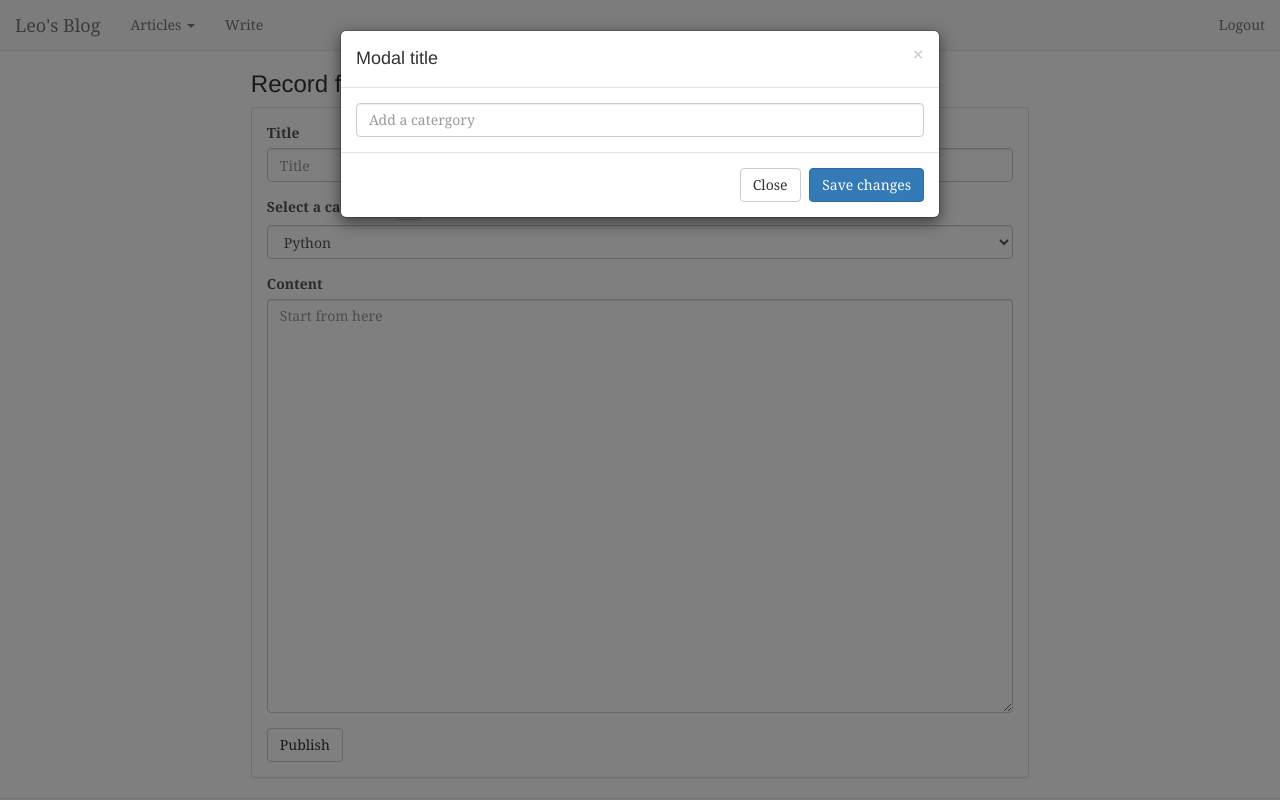
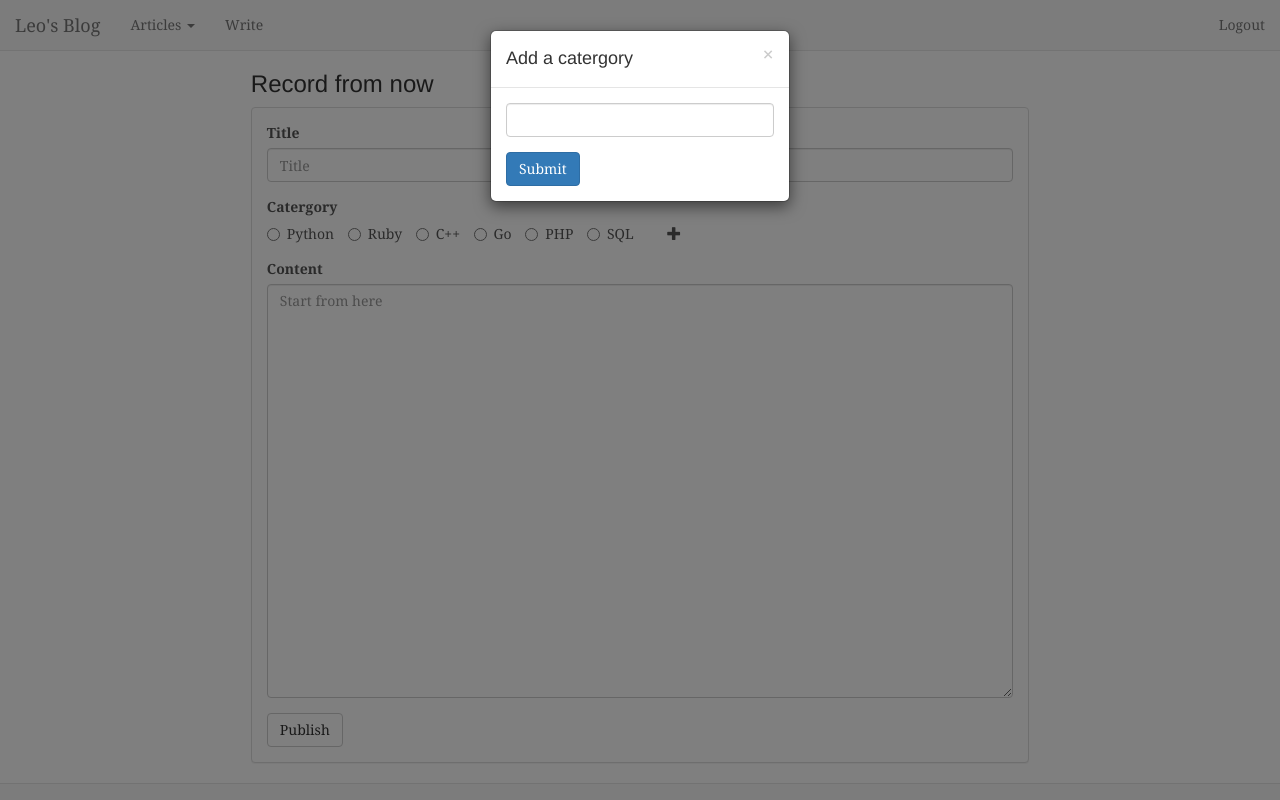
Before and after one commit to rookiebulls/flask-blog, a Flask app: page /write in a window 1280 px wide, after a click that opens the changed part. Run offline with Flask 2, Linux system fonts and the light colour scheme; a user stored in the database is signed in; data comes from the database, SQL or seed files in the repository; both versions use the stored data as it was after the commit; some libraries are stand-ins or nearby versions.

Commit message:
can add a catergory now

```diff
--- a/app.py
+++ b/app.py
@@ -5,6 +5,7 @@
 from flask.ext.sqlalchemy import SQLAlchemy
 from flask.ext.bootstrap import Bootstrap
 from flask.ext.login import LoginManager, login_user, logout_user, UserMixin, login_required
+from flask.ext.moment import Moment
 from werkzeug.security import generate_password_hash, check_password_hash
 from datetime import datetime
 
@@ -17,6 +18,7 @@
 
 db = SQLAlchemy(app)
 bootstrap = Bootstrap(app)
+moment = Moment(app)
 login_manager = LoginManager()
 login_manager.session_protection = 'strong'
 login_manager.init_app(app)
@@ -158,10 +160,13 @@
 		db.session.commit()
 		return redirect(url_for('home'))
     """
+    all_catergories = Catergory.query.all()
     if request.method == 'POST':
     	title = request.form['title']
     	article = request.form['article']
+    	# catergory_select = request.form['catergory']
     	catergory_select = request.form['catergory']
+
     	catergory_search = Catergory.query.filter_by(name=catergory_select).first()
     	if catergory_search:
 	    	db.session.add(Post(title=title, article=article, pub_date=datetime.utcnow(), catergory=catergory_search))
@@ -170,7 +175,19 @@
     	db.session.commit()
     	return redirect(url_for('home'))
 
-    return render_template('write.html')
+    return render_template('write.html', all_catergories=all_catergories)
+
+
+@app.route('/addcatergory', methods=['POST'])
+@login_required
+def add_catergory():
+	if request.method == 'POST':
+		name = request.form['catergory']
+		catergory = Catergory(name=name)
+		db.session.add(catergory)
+		db.session.commit()
+		return redirect(url_for('write'))
+
 
 
 @app.route('/article/<int:post_id>')
--- a/templates/layout.html
+++ b/templates/layout.html
@@ -1,10 +1,19 @@
 {% extends "bootstrap/base.html" %}
-{% block title %}Leo's Blog{% endblock %}
-{% block styles %}
-  {{super()}}
-     <link href="{{url_for('static', filename='css/blog.css')}}" rel="stylesheet">
+
+
+
+{% block title %}Leo's Blog{% endblock title%}
+{% block head %}
+{{super()}}
+
+    <link href="{{url_for('static', filename='css/blog.css')}}" rel="stylesheet">
     <link rel="shortcut icon" href="{{url_for('static', filename='images/favicon.ico')}}">
-{% endblock %}
+
+      {{ moment.include_jquery() }}
+      {{ moment.include_moment() }}
+      {{ moment.lang("es") }}
+{% endblock head%}
+
 {% block navbar %}
   <nav class="navbar navbar-default navbar-static-top">
   <div class="container-fluid">
@@ -44,21 +53,27 @@
     </div><!-- /.navbar-collapse -->
   </div><!-- /.container-fluid -->
 </nav>
-{% endblock %}
+{% endblock navbar %}
 
 
 {% block content %}
 
 {% block post%}
-{% endblock%}
+{% endblock post%}
 
-{% block footer%}
-{% endblock%}
+{% block footer %}
+<footer class="blog-footer">
+  <p>© Copyright 2016-{{ moment().format('YYYY') }} <a href="#">Email: rookiebulls@gmail.com</a></p>
+  <p>
+    <a href="#">Back to top</a>
+  </p>
+</footer>
+{% endblock footer %}
 
 
 
 
-{% endblock %}
+{% endblock content %}
 
 
 {% block scripts %}
@@ -68,4 +83,4 @@
 <script src="//cdn.bootcss.com/jquery/1.11.3/jquery.min.js"></script>
   {{super()}}
 
-{% endblock %}
+{% endblock scripts %}
--- a/templates/write.html
+++ b/templates/write.html
@@ -9,23 +9,22 @@
       <div class="panel-body">
 
 
-      <form method="post">
+      <form method=post >
         <div class="form-group">
           <label>Title</label>
           <input type="text" class="form-control" placeholder="Title" name="title">
         </div>
 
         <div class="form-group">
-        <label>Select a catergory <button type="button" class="btn btn-default btn-xs" data-toggle="modal" data-target="#myModal">
-  <span class="glyphicon glyphicon-plus" aria-hidden="true"></span></button></label>
-          <select class="form-control" name="catergory">
-            <option>Python</option>
-            <option>Ruby</option>
-            <option>PHP</option>
-            <option>C++</option>
-            <option>Go</option>
-          </select>
+        <label>Catergory</label><br>
+          {% for catergory in all_catergories %}
+          <label class="radio-inline">
+            <input type="radio" name="catergory" value="{{catergory.name}}"> {{catergory.name}}
+          </label>
+          {% endfor %}
+          <p class="radio-inline" data-toggle="modal" data-target="#myModal"><span class="glyphicon glyphicon-plus" aria-hidden="true"></span></p>
         </div>
+
         <div class="form-group">
           <label>Content</label>
           <textarea class="form-control" rows="20" placeholder="Start from here" name="article"></textarea>
@@ -38,34 +37,32 @@
     </div>
     </div>
 
-<!-- Modal -->
-<div class="modal fade" id="myModal" tabindex="-1" role="dialog" aria-labelledby="myModalLabel">
-  <div class="modal-dialog" role="document">
+
+      <div class="modal fade bs-example-modal-sm" id="myModal" tabindex="-1" role="dialog" aria-labelledby="myModalLabel">
+        <div class="modal-dialog modal-sm" role="document">
           <div class="modal-content">
             <div class="modal-header">
               <button type="button" class="close" data-dismiss="modal" aria-label="Close"><span aria-hidden="true">&times;</span></button>
-        <h4 class="modal-title" id="myModalLabel">Modal title</h4>
+              <h4 class="modal-title" id="myModalLabel">Add a catergory</h4>
             </div>
             <div class="modal-body">
-         <input type="text" class="form-control" placeholder="Add a catergory" name="Catergory">
+              <form action="{{ url_for('add_catergory') }}" method=post>
+                <div class="form-group">
+                  <input type="text" class="form-control" name="catergory">
                 </div>
-      <div class="modal-footer">
-        <button type="button" class="btn btn-default" data-dismiss="modal">Close</button>
-        <button type="button" class="btn btn-primary">Save changes</button>
-      </div>
+
+                <button type="submit" class="btn btn-primary">Submit</button>
+              </form>
             </div>
           </div>
         </div>
       </div>
 
+    </div>
+
 
 {% block footer%}
-<footer class="blog-footer">
-   <p>© Copyright 2016-2016 <a href="#">Email: rookiebulls@gmail.com</a></p>
-  <p>
-    <a href="#">Back to top</a>
-  </p>
-</footer>
+{{super()}}
 {% endblock%}
 
 
```
Also changed, not shown: templates/article.html (+2 -6 lines), templates/catergory.html (+1 -6 lines), templates/home.html (+1 -6 lines), __init__.py (added), posts.db. Lines whose indentation alone changed are shown as unchanged.
